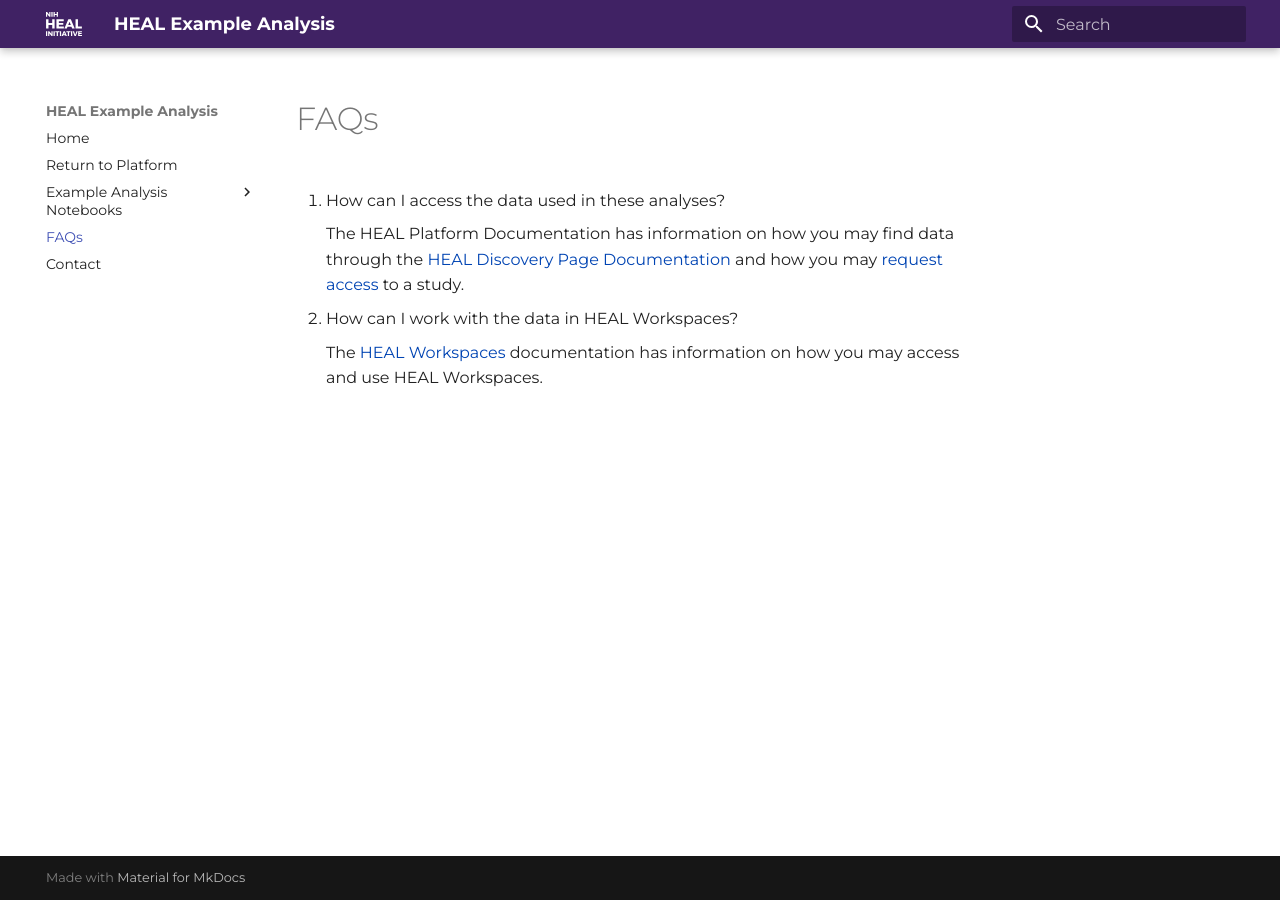
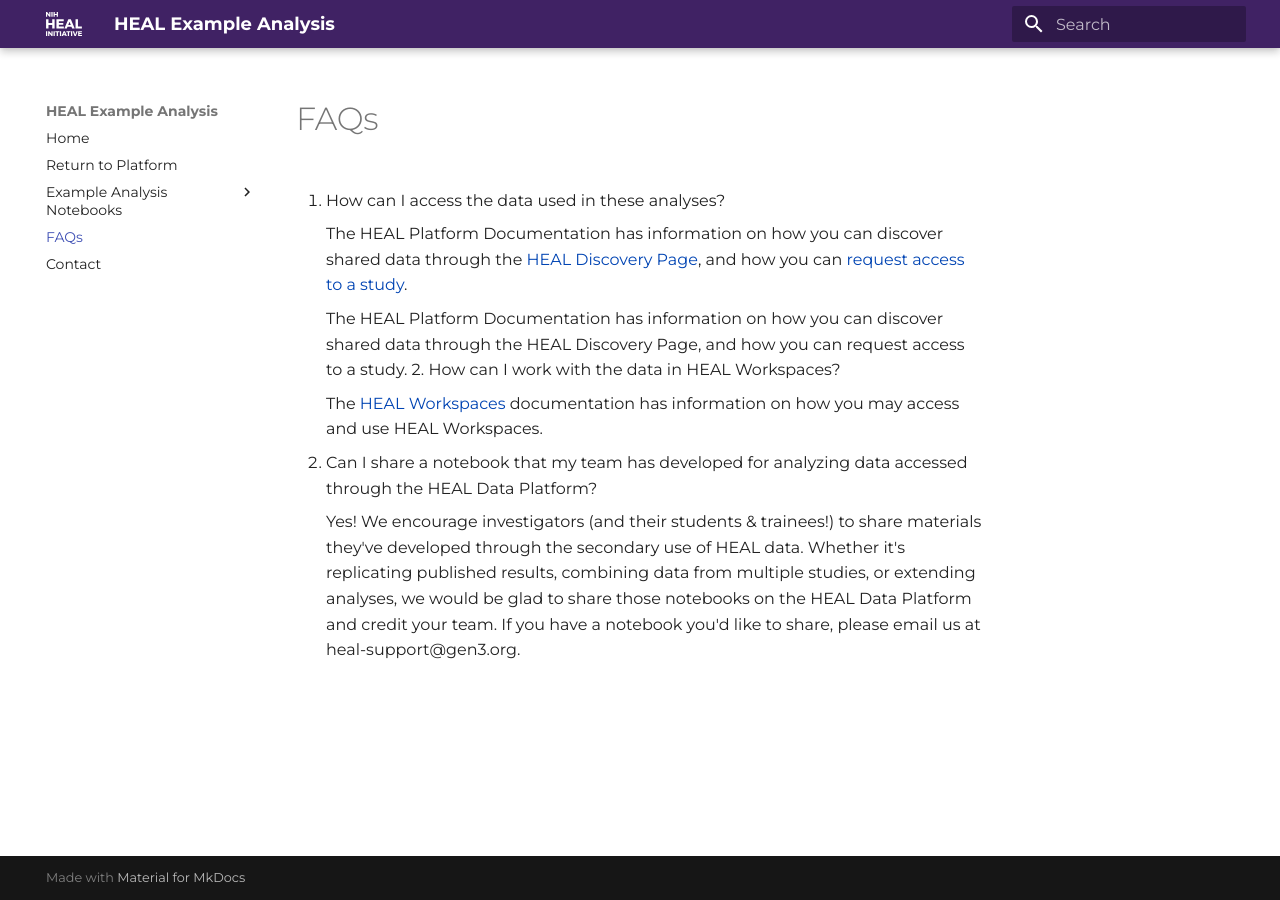
Before and after one commit to uc-cdis/heal-example-analyses, an MkDocs documentation site: the page built from docs/faq.md, in a window 1280 px wide. Built offline with MkDocs 1.6.1 and Material for MkDocs 9.7.7, drawn with Linux system fonts in a browser that asks for light colours.

Commit message:
update FAQ page

```diff
--- a/docs/faq.md
+++ b/docs/faq.md
@@ -8,9 +8,13 @@
 
 1. How can I access the data used in these analyses?
 
-    The HEAL Platform Documentation has information on how you may find data through the [HEAL Discovery Page Documentation](https://heal.github.io/platform-documentation/platform_discovery_page/) and how you may [request access](https://heal.github.io/platform-documentation/platform_request_access/) to a study.
+    The HEAL Platform Documentation has information on how you can discover shared data through the [HEAL Discovery Page](https://heal.github.io/platform-documentation/platform_discovery_page/), and how you can [request access to a study](https://heal.github.io/platform-documentation/platform_request_access/).
 
-
+    The HEAL Platform Documentation has information on how you can discover shared data through the HEAL Discovery Page, and how you can request access to a study.
 2. How can I work with the data in HEAL Workspaces?
 
     The [HEAL Workspaces](https://heal.github.io/platform-documentation/platform_workspaces/) documentation has information on how you may access and use HEAL Workspaces.
+
+3. Can I share a notebook that my team has developed for analyzing data accessed through the HEAL Data Platform?
+
+    Yes! We encourage investigators (and their students & trainees!) to share materials they've developed through the secondary use of HEAL data. Whether it's replicating published results, combining data from multiple studies, or extending analyses, we would be glad to share those notebooks on the HEAL Data Platform and credit your team. If you have a notebook you'd like to share, please email us at heal-support@gen3.org.
```
